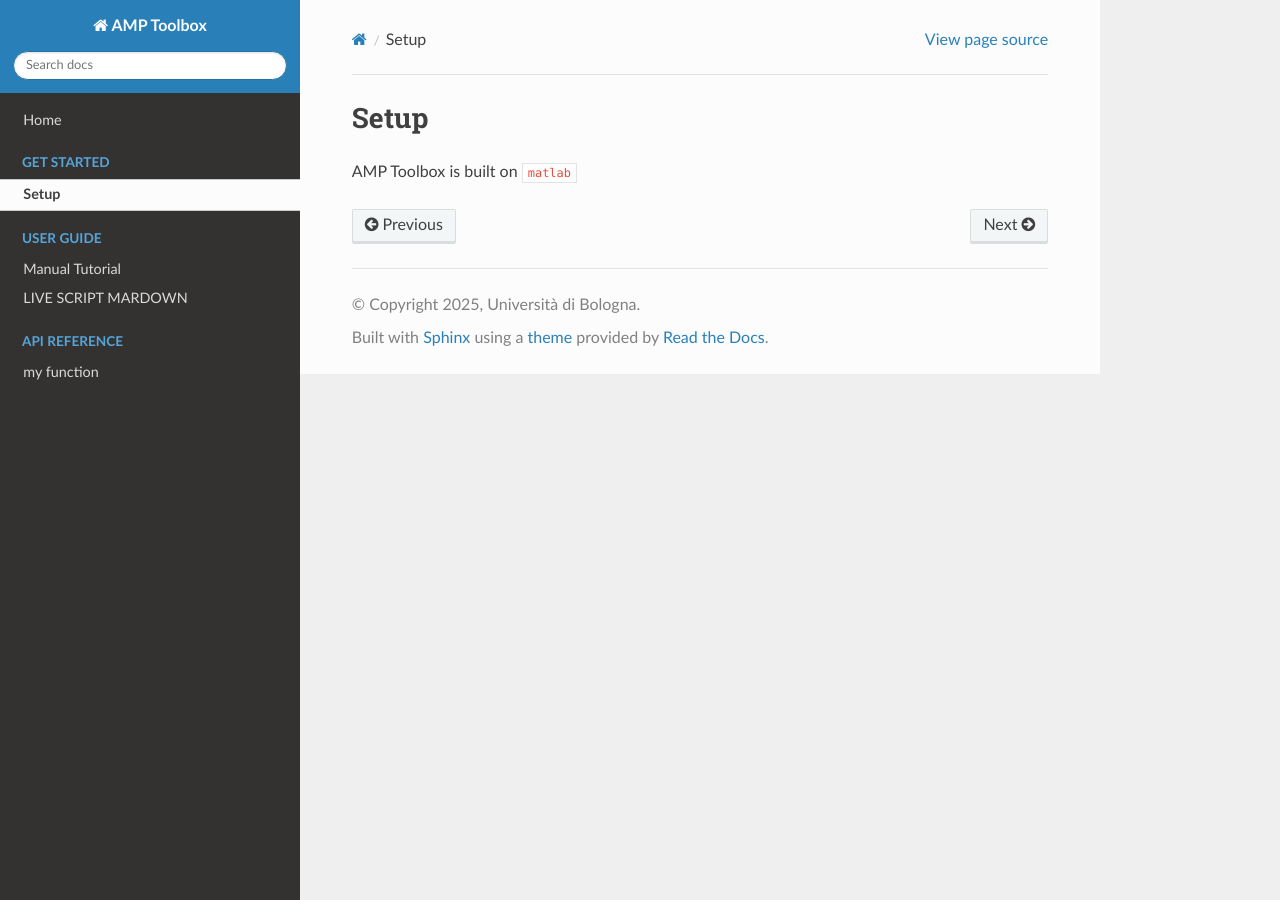
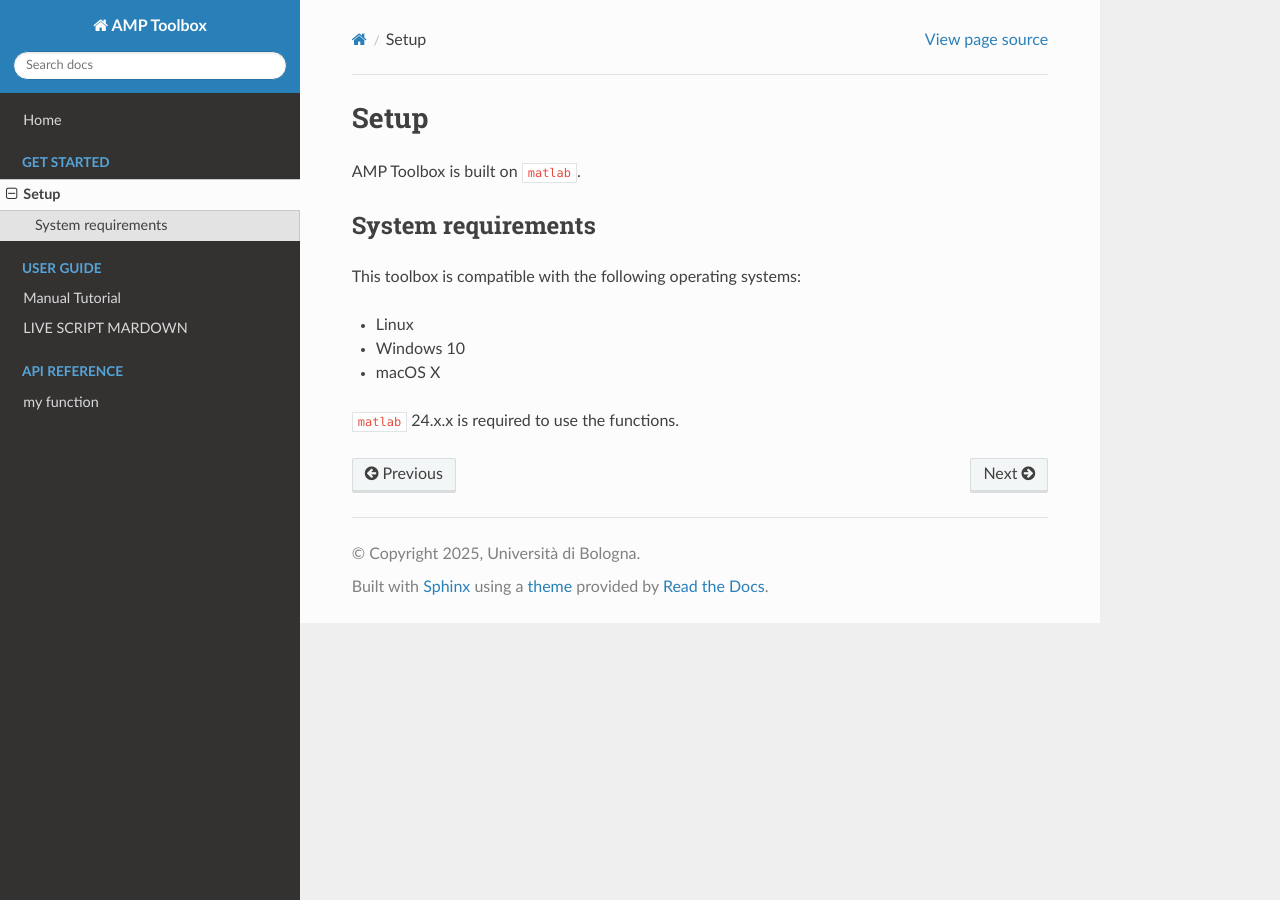
Before and after one commit to AndreaFrasson/ToolBox, a Sphinx documentation site: the page built from docs/source/get_started/setup.rst, in a window 1280 px wide. Built offline with Sphinx 7.4.7 and the Read the Docs theme 3.1.0, drawn with Linux system fonts in a browser that asks for light colours.

Commit message:
Update setup.rst

```diff
--- a/docs/source/get_started/setup.rst
+++ b/docs/source/get_started/setup.rst
@@ -1,3 +1,14 @@
 Setup
 ===============
-AMP Toolbox is built on ``matlab``
+AMP Toolbox is built on ``matlab``.
+
+System requirements
+------------------------
+This toolbox is compatible with the following operating systems:
+
+* Linux
+* Windows 10
+* macOS X
+
+
+``matlab`` 24.x.x is required to use the functions.
```
